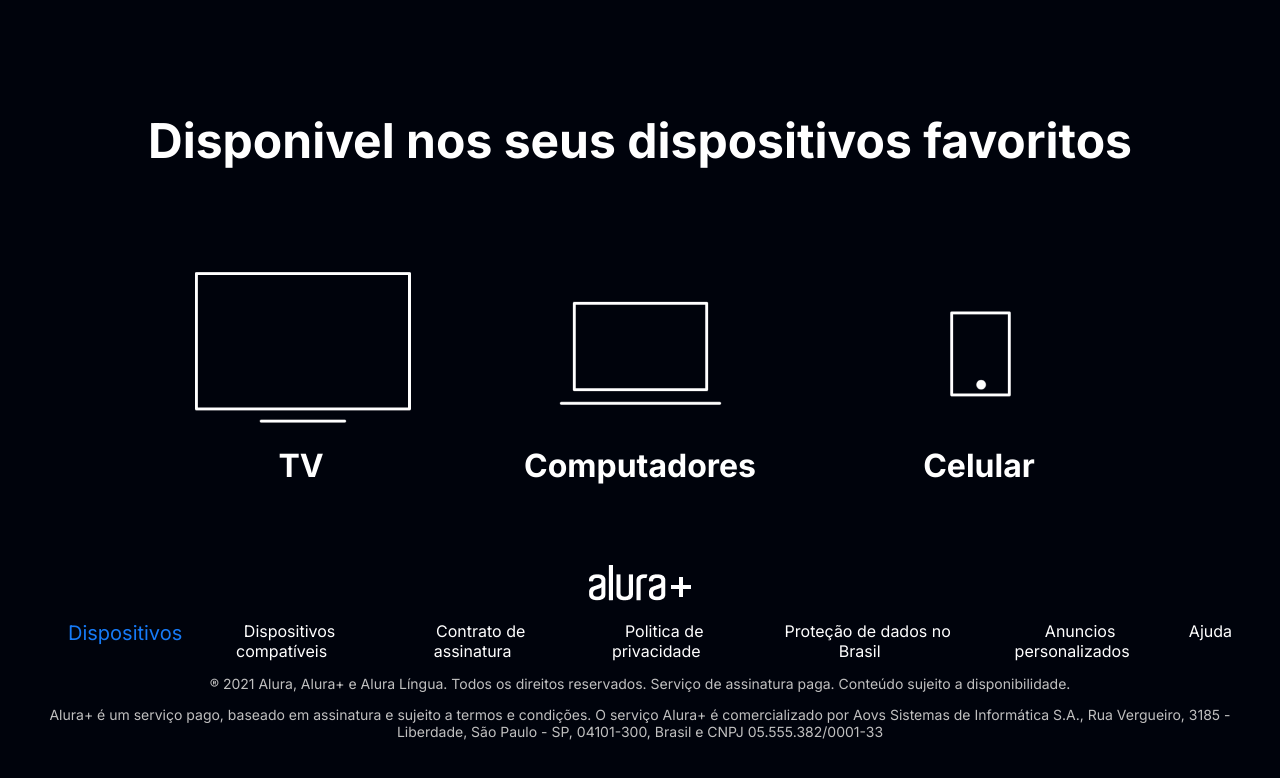
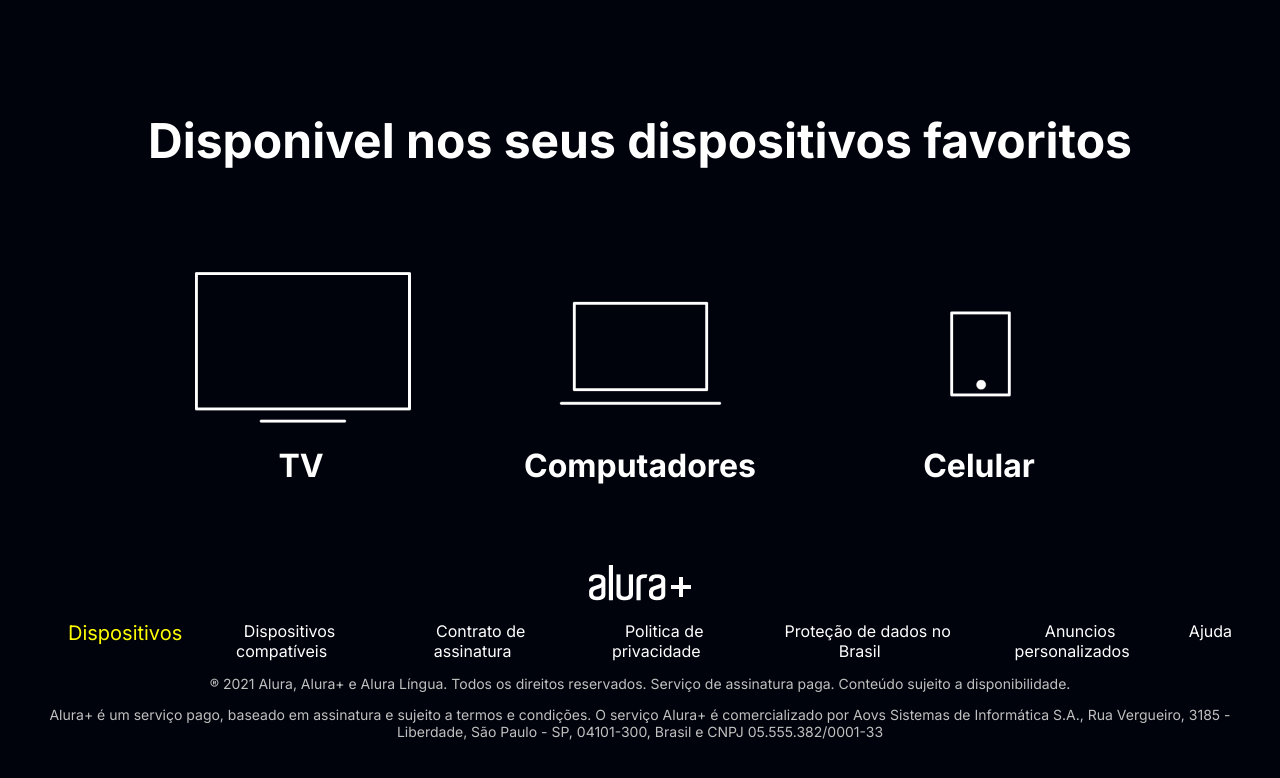
Before and after one commit to Graciliano-Barroso/alura-plus, a plain HTML site: page index.html in a window 1280 px wide. In both pictures the pointer is over the link "Dispositivos". Shown: the part 3089-3867 px from the top of the page. Drawn offline with Linux system fonts and the light colour scheme.

Commit message:
Alterado a cor do hover da lista de link's no footer

```diff
--- a/styles.css
+++ b/styles.css
@@ -133,7 +133,7 @@
 }
 
 .lista__link a:hover, .lista__link .ativo {
-    color: var(--botao-azul);
+    color: yellow;
     font-size: 20px;
 }
 
```
